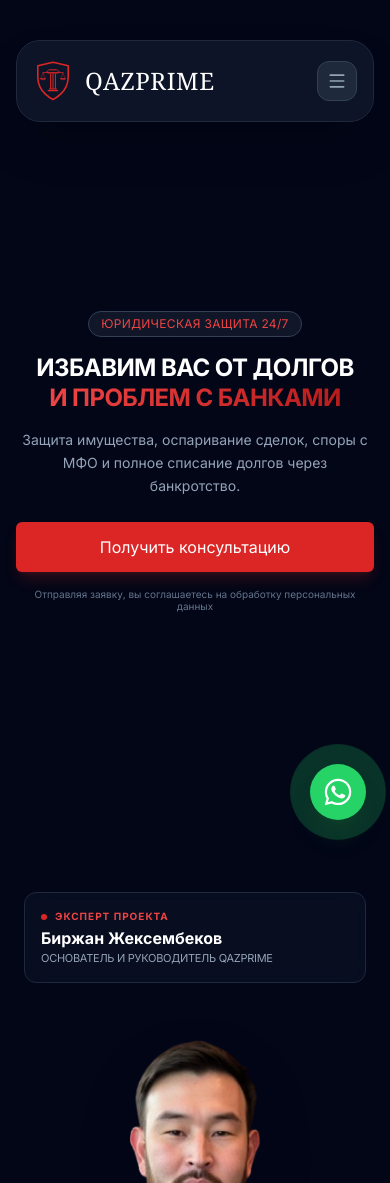
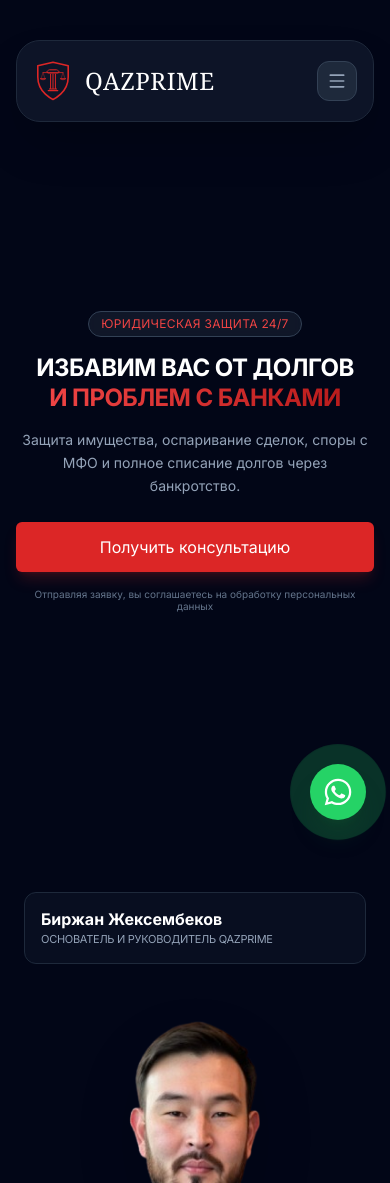
Before and after one commit to Alchinkaz/qaz-prime, a React (Vite) app: page / in a window 390 px wide. Shown: the top 1183 px of the page. Built offline with nearby package versions, Linux system fonts and the light colour scheme.

Commit message:
Refine founder badges: remove Expert label and add mobile entrance animation

```diff
--- a/components/Hero.tsx
+++ b/components/Hero.tsx
@@ -56,10 +56,6 @@
                 {/* Founder Badge - Desktop/Tablet */}
                 <div className="absolute top-12 left-0 lg:-left-2 z-20 animate-fade-in-up">
                   <div className="bg-slate-900/80 backdrop-blur-md border border-slate-700/50 p-4 rounded-2xl shadow-2xl flex flex-col gap-1 max-w-[200px]">
-                    <div className="flex items-center gap-2">
-                      <div className="w-1.5 h-1.5 rounded-full bg-red-600 animate-pulse"></div>
-                      <span className="text-[10px] text-red-500 uppercase font-bold tracking-widest">Эксперт</span>
-                    </div>
                     <div className="text-white font-bold text-sm leading-tight">Биржан Жексембеков</div>
                     <div className="text-slate-400 text-[10px] leading-tight font-medium uppercase tracking-tight">Основатель и руководитель QazPrime</div>
                   </div>
@@ -85,12 +81,8 @@
       {/* Mobile-Only Section: Large Image and Marquee (Appears after h-screen) */}
       <div className="md:hidden flex flex-col bg-slate-950 pt-12">
         {/* Founder Badge - Mobile */}
-        <div className="px-6 mb-6">
+        <div className="px-6 mb-6 animate-fade-in-up">
           <div className="inline-flex flex-col gap-1 bg-slate-900/50 backdrop-blur-md border border-slate-800 p-4 rounded-xl w-full max-w-sm mx-auto">
-            <div className="flex items-center gap-2">
-              <div className="w-1.5 h-1.5 rounded-full bg-red-600"></div>
-              <span className="text-[10px] text-red-500 uppercase font-bold tracking-widest">Эксперт проекта</span>
-            </div>
             <div className="text-white font-bold text-base leading-tight">Биржан Жексембеков</div>
             <div className="text-slate-400 text-[11px] leading-tight font-medium uppercase tracking-tight">Основатель и руководитель QazPrime</div>
           </div>
```
